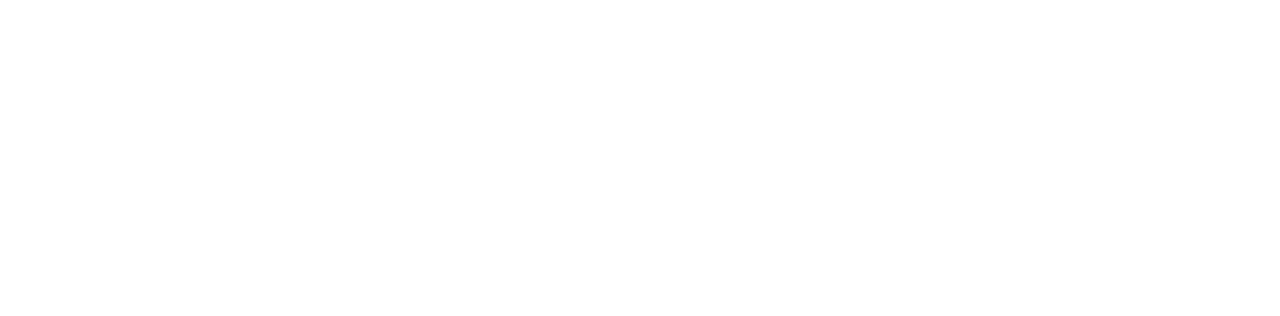
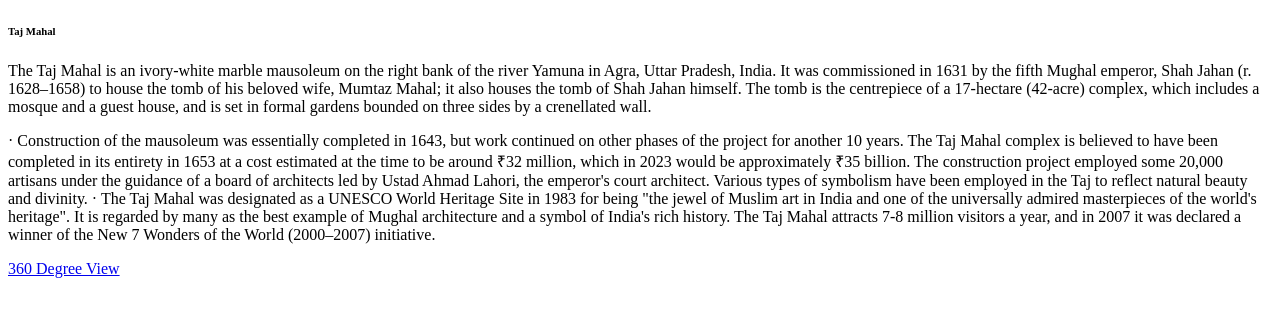
Before and after one commit to vxshnu/sih, a plain HTML site: page taj.html in a window 1280 px wide. Drawn offline with Linux system fonts and the light colour scheme.

Commit message:
Update taj.html

```diff
--- a/taj.html
+++ b/taj.html
@@ -2,5 +2,22 @@
 <html>
     <head>
         <title>Taj Mahal</title>
+        <link rel="stylesheet" href="./taj.css"/>
+        <body>
+            <div id="taj">
+               <div class="heading"><h6 >Taj Mahal</h6></div>
+
+            <p>The Taj Mahal  is an ivory-white marble mausoleum on the right bank of the river Yamuna in Agra, Uttar Pradesh, India.
+                It was commissioned in 1631 by the fifth Mughal emperor, Shah Jahan (r. 1628–1658) to house the tomb of his beloved wife, Mumtaz Mahal;
+                it also houses the tomb of Shah Jahan himself. The tomb is the centrepiece of a 17-hectare (42-acre) complex, which includes a mosque and a guest house, and is set in formal gardens bounded on three sides by a crenellated wall.
+            </p>
+            <p>
+·       Construction of the mausoleum was essentially completed in 1643, but work continued on other phases of the project for another 10 years. The Taj Mahal complex is believed to have been completed in its entirety in 1653 at a cost estimated at the time to be around ₹32 million, which in 2023 would be approximately ₹35 billion. The construction project employed some 20,000 artisans under the guidance of a board of architects led by Ustad Ahmad Lahori, the emperor's court architect.
+        Various types of symbolism have been employed in the Taj to reflect natural beauty and divinity.
+·       The Taj Mahal was designated as a UNESCO World Heritage Site in 1983 for being "the jewel of Muslim art in India and one of the universally admired masterpieces of the world's heritage". It is regarded by many as the best example of Mughal architecture and a symbol of India's rich history. The Taj Mahal attracts 7-8 million visitors a year, and in 2007 it was declared a winner of the New 7 Wonders of the World (2000–2007) initiative.
+        </p>
+        </div>
+        <a class="vrlink" href="vr.html">360 Degree View</a>
+</body>
     </head>
 </html>
```
